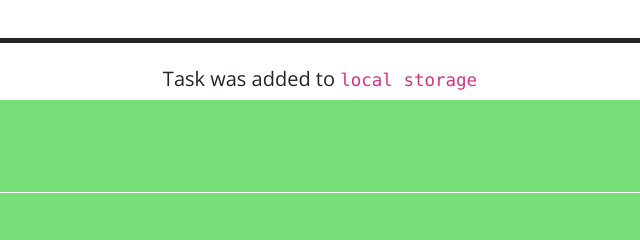
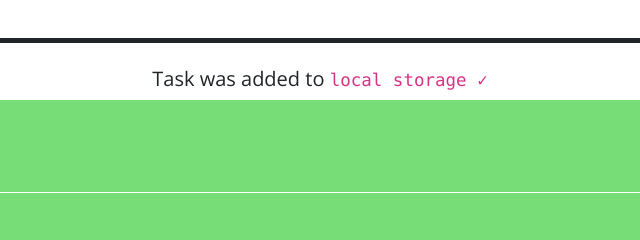
Before and after one commit to ikaera/Irakli-Work-Day-Scheduler-Mod5, a plain HTML site: page index.html in a window 1280 px wide. Both pictures are taken after a click on the button 1129 px from the left and 348 px from the top of the page. Shown: the part 235-475 px from the top of the page, 320-960 px from the left. Drawn offline with nearby package versions, Linux system fonts and the light colour scheme.

Commit message:
add checkmark symbol  &#x2713;

```diff
--- a/index.html
+++ b/index.html
@@ -21,7 +21,7 @@
   </header>
   <section>
     <h5 class="text-center noticication hide" id="notify">Task was added to
-      <code>local storage </code>
+      <code>local storage &#x2713; </code>
     </h5>
   </section>
   <div class="container-lg px-5">
```
